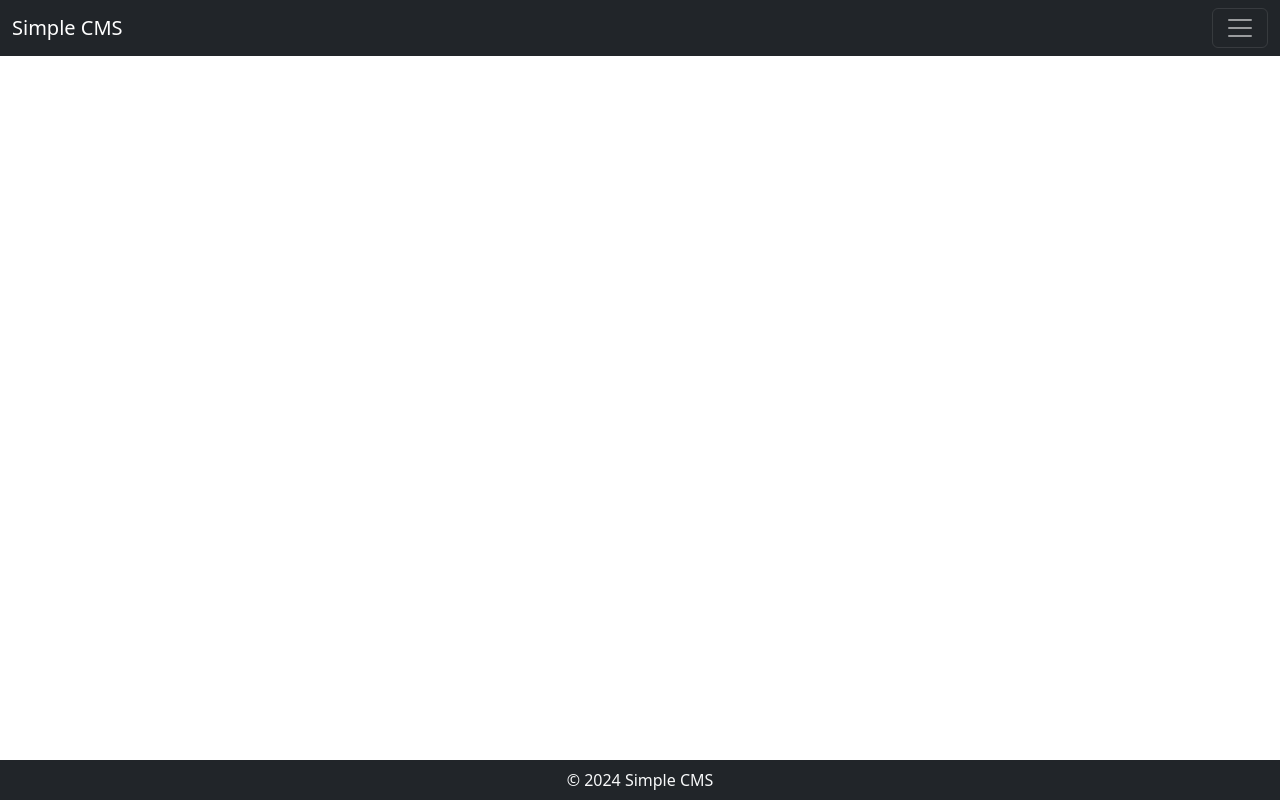
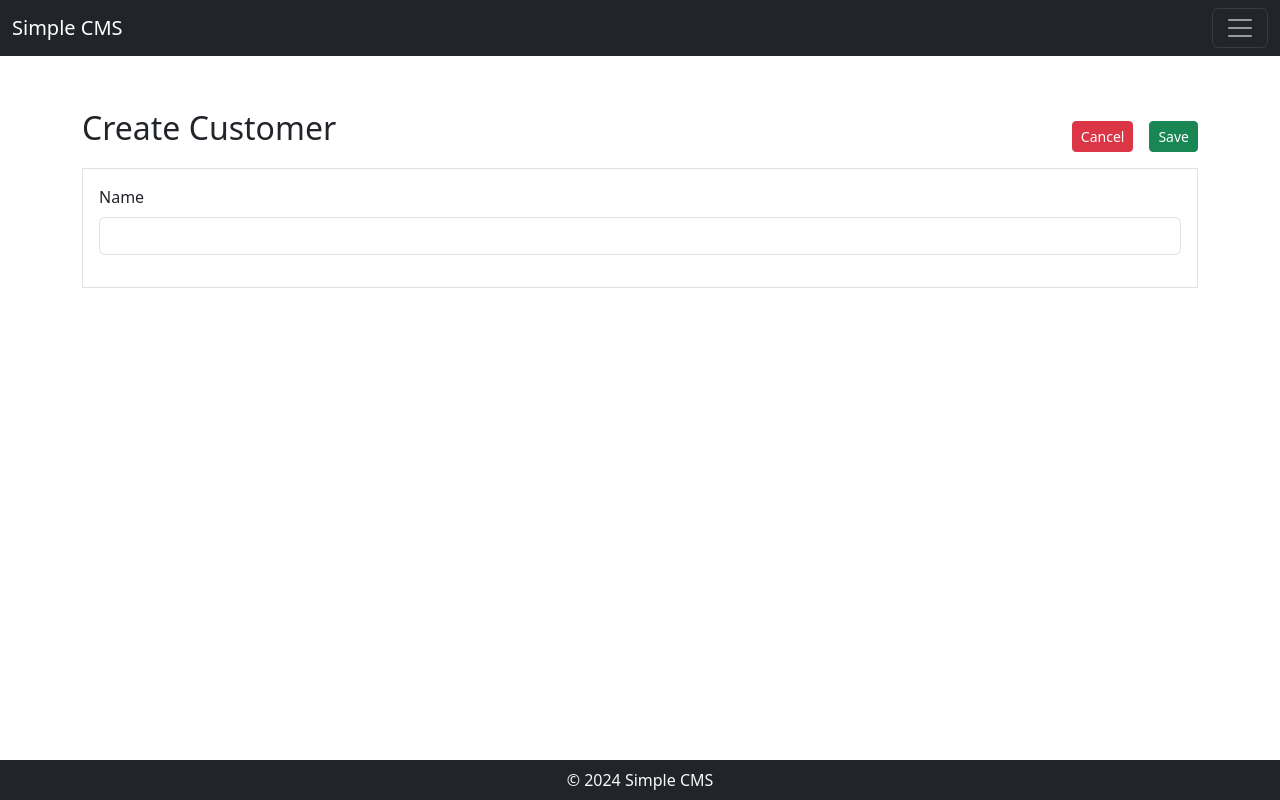
Before and after one commit to memochou1993/simple-cms-ui, a Vue app: page /#/customers/create in a window 1280 px wide. Built offline with nearby package versions, Linux system fonts and the light colour scheme.

Commit message:
Add customer create and edit views

```diff
--- a/src/router/index.js
+++ b/src/router/index.js
@@ -19,6 +19,16 @@ const router = createRouter({
       name: 'customer-list',
       component: () => import('@/views/CustomerListView.vue'),
     },
+    {
+      path: '/customers/create',
+      name: 'customer-create',
+      component: () => import('@/views/CustomerCreateView.vue'),
+    },
+    {
+      path: '/customers/:id/edit',
+      name: 'customer-edit',
+      component: () => import('@/views/CustomerEditView.vue'),
+    },
   ],
 });
 
--- /dev/null
+++ b/src/views/CustomerCreateView.vue
@@ -0,0 +1,48 @@
+<script setup>
+import { useRouter } from 'vue-router';
+
+const router = useRouter();
+
+const createCustomer = () => {
+  // TODO
+};
+</script>
+
+<template>
+  <div class="d-flex justify-content-between align-items-end mb-3">
+    <div class="fs-2">
+      Create Customer
+    </div>
+    <div>
+      <button
+        type="button"
+        class="btn btn-danger btn-sm me-3"
+        @click="router.push({ name: 'customer-list' })"
+      >
+        Cancel
+      </button>
+      <button
+        type="button"
+        class="btn btn-success btn-sm"
+        @click="createCustomer"
+      >
+        Save
+      </button>
+    </div>
+  </div>
+  <form class="border p-3">
+    <div class="mb-3">
+      <label
+        for="name"
+        class="form-label"
+      >
+        Name
+      </label>
+      <input
+        id="name"
+        type="text"
+        class="form-control"
+      >
+    </div>
+  </form>
+</template>
--- /dev/null
+++ b/src/views/CustomerEditView.vue
@@ -0,0 +1,48 @@
+<script setup>
+import { useRouter } from 'vue-router';
+
+const router = useRouter();
+
+const updateCustomer = () => {
+  // TODO
+};
+</script>
+
+<template>
+  <div class="d-flex justify-content-between align-items-end mb-3">
+    <div class="fs-2">
+      Edit Customer
+    </div>
+    <div>
+      <button
+        type="button"
+        class="btn btn-danger btn-sm me-3"
+        @click="router.push({ name: 'customer-list' })"
+      >
+        Cancel
+      </button>
+      <button
+        type="button"
+        class="btn btn-success btn-sm"
+        @click="updateCustomer"
+      >
+        Save
+      </button>
+    </div>
+  </div>
+  <form class="border p-3">
+    <div class="mb-3">
+      <label
+        for="name"
+        class="form-label"
+      >
+        Name
+      </label>
+      <input
+        id="name"
+        type="text"
+        class="form-control"
+      >
+    </div>
+  </form>
+</template>
--- a/src/views/CustomerListView.vue
+++ b/src/views/CustomerListView.vue
@@ -1,5 +1,8 @@
 <script setup>
 import { ref } from 'vue';
+import { useRouter } from 'vue-router';
+
+const router = useRouter();
 
 const customers = ref([
   { id: 1, name: 'Alice' },
@@ -8,20 +11,11 @@ const customers = ref([
 ]);
 
 const createCustomer = () => {
-  const name = prompt('Enter customer name');
-  if (!name) return;
-  const customer = {
-    id: customers.value.length + 1,
-    name,
-  };
-  customers.value.push(customer);
+  router.push({ name: 'customer-create' });
 };
 
 const updateCustomer = (id) => {
-  const name = prompt('Enter customer name');
-  if (!name) return;
-  const customer = customers.value.find(customer => customer.id === id);
-  customer.name = name;
+  router.push({ name: 'customer-edit', params: { id } });
 };
 
 const deleteCustomer = (id) => {
@@ -35,6 +29,7 @@ const deleteCustomer = (id) => {
     <div class="fs-2">
       Customers
     </div>
+    <div>
       <button
         type="button"
         class="btn btn-primary btn-sm"
@@ -42,6 +37,7 @@ const deleteCustomer = (id) => {
       >
         Create
       </button>
+    </div>
   </div>
   <table class="table table-striped table-bordered align-middle">
     <thead>
```
Lines whose indentation alone changed are shown as unchanged.
